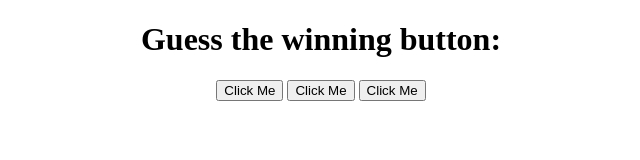
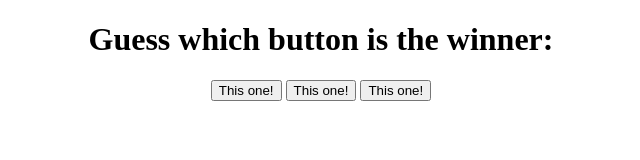
Before and after one commit to burceavlad93/Guess-the-button, a plain HTML site: page GuessTheButton.html in a window 1280 px wide. Shown: the whole page, without its empty margins (319-959 px from the left). Drawn offline with Linux system fonts and the light colour scheme.

Commit message:
Update GuessTheButton.html

```diff
--- a/GuessTheButton.html
+++ b/GuessTheButton.html
@@ -2,10 +2,10 @@
 <html>
   <body>
     <center>
-      <h1>Guess the winning button:</h1>
-      <button id="button" onclick="random(1)">Click Me</button>
-      <button id="button" onclick="random(2)">Click Me</button>
-      <button id="button" onclick="random(3)">Click Me</button>
+      <h1>Guess which button is the winner:</h1>
+      <button id="button" onclick="randomDraw(1)">This one!</button>
+      <button id="button" onclick="randomDraw(2)">This one!</button>
+      <button id="button" onclick="randomDraw(3)">This one!</button>
     </center>
   </body>
 </html>
```
